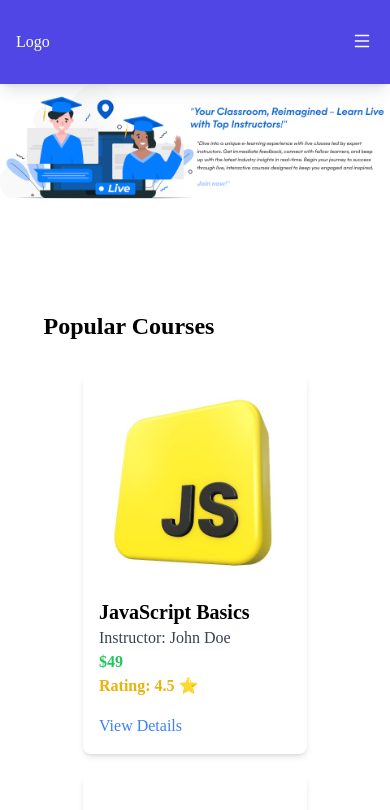
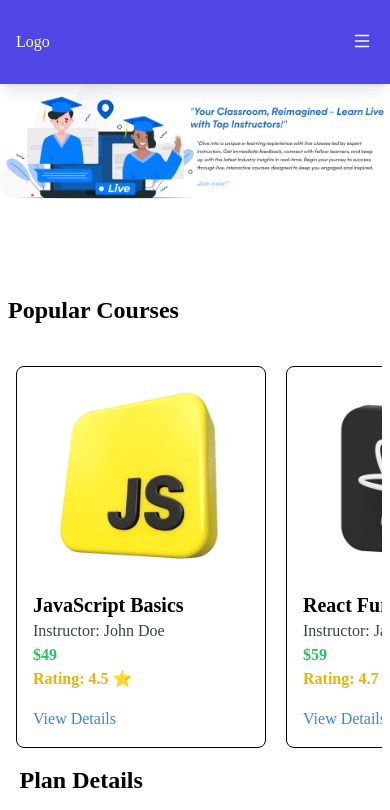
Before and after one commit to Sai472002/ELearningPlatform, a React (Create React App) app in the folder client/: page / in a window 390 px wide. Shown: the top 810 px of the page. Built offline with nearby package versions, Linux system fonts and the light colour scheme.

Commit message:
responsive

```diff
--- a/client/src/Components/Student/Home/Footer.jsx
+++ b/client/src/Components/Student/Course/Footer.jsx
@@ -1,13 +1,17 @@
-import { FacebookFilled, InstagramFilled, TwitterCircleFilled } from "@ant-design/icons";
+import {
+  FacebookFilled,
+  InstagramFilled,
+  TwitterCircleFilled,
+} from "@ant-design/icons";
 import React from "react";
 
 function Footer() {
   return (
     <footer className="w-full">
       <div className="flex flex-wrap pl-10 pt-5 pr-5">
-        <div className="w-[350px] md:[500px] flex flex-col gap-5">
+        <div className="w-[350px] md:[500px] flex flex-col gap-5 mb-2">
           <img src=""></img>
-          <p className="text-sm font-semibold">
+          <p className="text-sm md:text-xl font-semibold">
             <a>elearning.com</a>
           </p>
           <span className=" font-light text-xs opacity-70 flex flex-col md:text-sm gap-5">
@@ -19,19 +23,26 @@ function Footer() {
             </p>
             <p>Elearnng Powered by Honeybee Private Limited</p>
             <p>© 2024 elearning</p>
-            </span>
+          </span>
         </div>
         <div className="w-[250px] mb-5 flex flex-col gap-5 md:ml-auto mt-5 md:items-center">
-          <p className="text-sm md:text-xl font-semibold">
+          <p className="text-sm md:text-2xl font-semibold">
             <a>Follow us on </a>
           </p>
-          <div className="flex gap-5 md:text-xl">
-          <FacebookFilled/>
-          <TwitterCircleFilled/>
-          <InstagramFilled />
+          <div className="flex gap-5 md:text-2xl">
+            <div className="transition-all ease-linear duration-1 hover:-translate-y-2 hover:text-blue-500">
+              {" "}
+              <FacebookFilled />
+            </div>
+            <div className="transition-all ease-linear duration-1 hover:-translate-y-2 hover:text-blue-500">
+              {" "}
+              <TwitterCircleFilled />
+            </div>
+            <div className="transition-all ease-linear duration-1 hover:-translate-y-2 hover:text-pink-600">
+              {" "}
+              <InstagramFilled />
+            </div>
           </div>
-
-
         </div>
       </div>
       <div className="flex w-full justify-center text-sm md:text-xl font-semibold bg-gray-800 text-zinc-300 h-10 items-center">
--- a/client/src/Components/Student/Home/Course.jsx
+++ b/client/src/Components/Student/Home/Course.jsx
@@ -46,18 +46,18 @@ const courses = [
 
 const Course = () => {
   return (
-    <div className="w-[90%] mx-auto ">
-      <div className="md:w-full p-6 ">
+    <div className="w-full md:w-[90%] mx-auto ">
+      <div className="w-full p-2 ">
         <h1 className=" text-2xl md:text-3xl font-semibold mb-8 relative ">
           Popular Courses
         </h1>
 
-        <div className="flex flex-wrap justify-evenly gap-5">
+        <div className=" w-full grid grid-flow-col p-2 lg:flex  justify-evenly gap-5 overflow-scroll">
           {courses.length > 0 ? (
             courses.map((course) => (
               <div
                 key={course.id}
-                className="bg-white flex-col md:w-[280px] shadow-md rounded-lg p-4 transition-transform transform hover:scale-105 hover:shadow-lg hover:bg-blue-50"
+                className="bg-white flex-col border border-black w-[250px] md:w-[280px] border-b-1 rounded-lg p-4 transition-transform transform hover:-translate-y-3 hover:shadow-md"
               >
                 <img
                   src={course.image}
```
Also changed, not shown: 1 other file (tests, documents, lock files or other folders).
